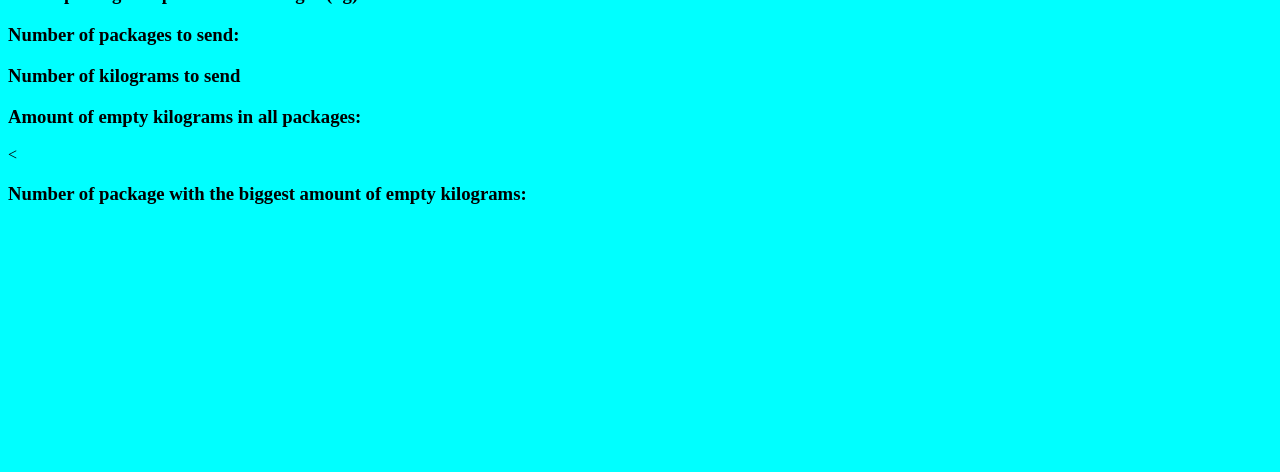
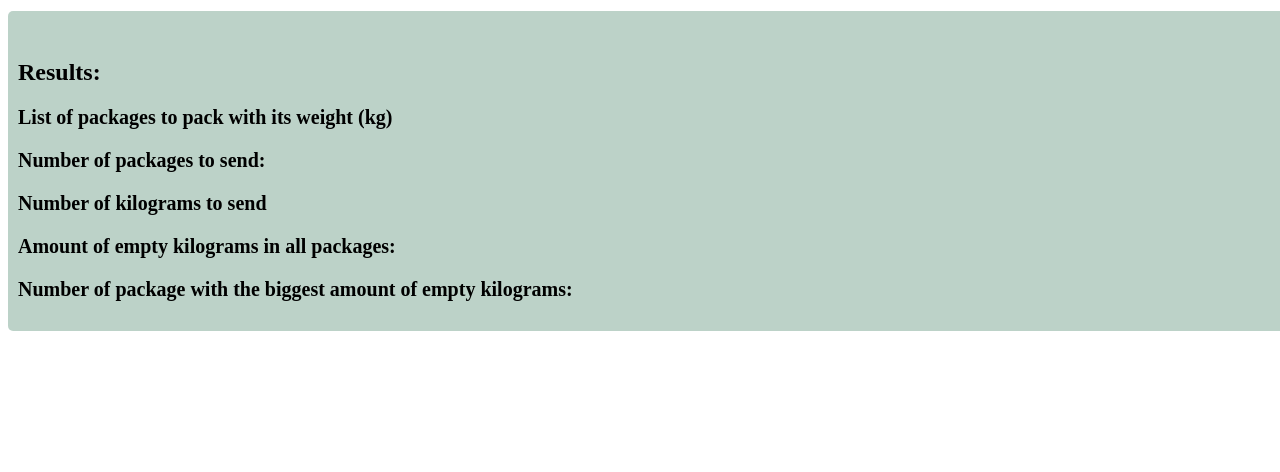
Before and after one commit to RemekLago/Flask, a Flask app: template Packages/Templates/index.html in a window 1280 px wide. Shown: the part 328-800 px from the top of the page. Run offline with Flask 2, Linux system fonts and the light colour scheme; the template is opened without the code that fills it, so the values that code supplies are empty.

Commit message:
add css file

```diff
--- a/Packages/Templates/index.html
+++ b/Packages/Templates/index.html
@@ -3,32 +3,35 @@
     <head>
         <title>Packages</title>
         <link rel="import" type="value" href="/Flask/Packages/packages.py">
+        <link rel="stylesheet" type="text/css" href="style.css">
     </head>
 
-    <body style="background-color: rgb(0, 255, 255);">
-        <h1>Mini app to packing process</h1>
-        <img src="/Packages/Templates/Packages/Templates/package2.jpeg" alt="Package image" width="150"; height="200"; align="left"; margin: 20px;>
-
-            <h3>Assumptions to project</h3>
-            <ul>
+    <body style="background-color: white">
+        <h1 class="container2">Mini app to packing process</h1>
+        <img align="right"; src="/Packages/Templates/Packages/Templates/package2.jpeg" alt="Package image" width="300"; height="250";  margin: 20px;>
+        <div class="container">
+            <h2>Assumptions to project</h3>
+            <ul class="list">
                 <li>creat a list of packages weight, possible are value from 1 to 10 kg</li>
                 <li>0 = break or more than 10 = break
                 <li>create a list of random packages with its weight</li>
                 <li>function add packages till weight is = weight_max (20kg)</li>
                 <li>function return list of packed packages and id where the list was ended</li>
             </ul>
-        <br>
+        </div>
+        <div class="container2">
+            <br>
         <h2>Results:</h2>
             <h3>List of packages to pack with its weight (kg)</h3>
-                <p>{{ context[0] }} </p>
+                <p style="font-size: 18px">{{ context[0][0] }} </p>
             <h3>Number of packages to send:</h3>
-                <p>{{ context[1] }} </p>
+                <p style="font-size: 18px">{{ context[1] }} </p>
             <h3>Number of kilograms to send</h3>
-                <p>{{ context[2] }} </p>
+                <p style="font-size: 18px">{{ context[2] }} </p>
             <h3>Amount of empty kilograms in all packages:</h3>
-                <<p>{{ context[3] }} </p>
+                <p style="font-size: 18px">{{ context[3] }} </p>
             <h3>Number of package with the biggest amount of empty kilograms:</h3>
-                <p>{{ context[4] }} </p>
-
+                <p style="font-size: 18px">{{ context[4] }} </p>
+        </div>
     </body>
 </html>
--- /dev/null
+++ b/Packages/Templates/style.css
@@ -0,0 +1,40 @@
+body {
+    background: white;
+}
+
+.container {
+    width: 100%;
+    margin: 10px auto;
+    text-align: left;
+    background-color: white;
+    padding: 10px;
+    border-radius: 5px;
+}
+.container2 {
+    width: 100%;
+    margin: 10px auto;
+    text-align: left;
+    background-color: rgba(183, 206, 195, 0.918);
+    padding: 10px;
+    border-radius: 5px;
+}
+
+h1 {
+    text-align: center;
+    font-size: 30x;
+}
+
+h3 {
+    font-size: 20px;
+}
+
+.list {
+    font-size: 20px;
+    color: black;
+    margin: 10px auto;
+    padding: 20px;
+    border-radius: 5px;
+}
+.head {
+    color: grey;
+}
--- a/Packages/app.py
+++ b/Packages/app.py
@@ -9,8 +9,9 @@ app = Flask(__name__)
 @app.route("/", methods=["GET", "POST"])
 def main():
 
-    result_app = [final_list, number_of_sent_packages, number_of_kilograms_sent, number_of_empty_kilos,
-                  package_with_max_empty_weight, number_of_package_with_max_empty_weight]
+    result_app = [1,2,3,4,5,6]
+    # result_app = [final_list, number_of_sent_packages, number_of_kilograms_sent, number_of_empty_kilos,
+    #               package_with_max_empty_weight, number_of_package_with_max_empty_weight]
 
     return render_template("index.html", context=result_app)
 
```
